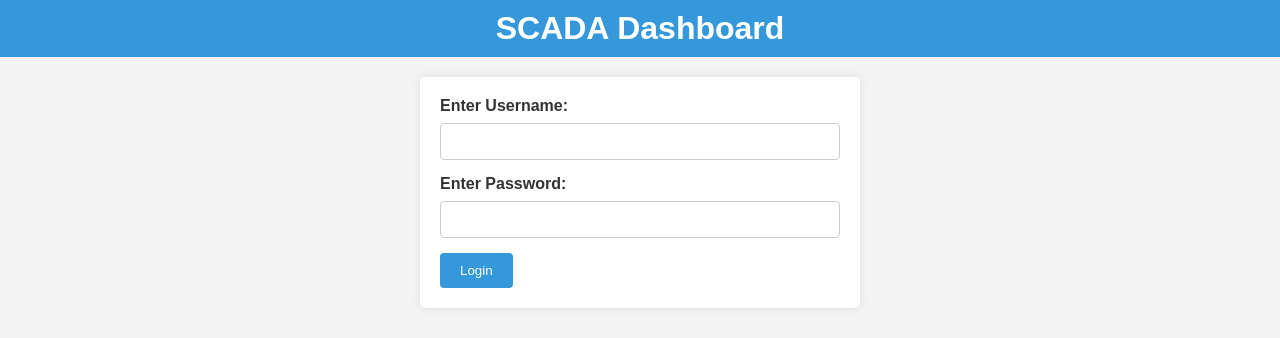
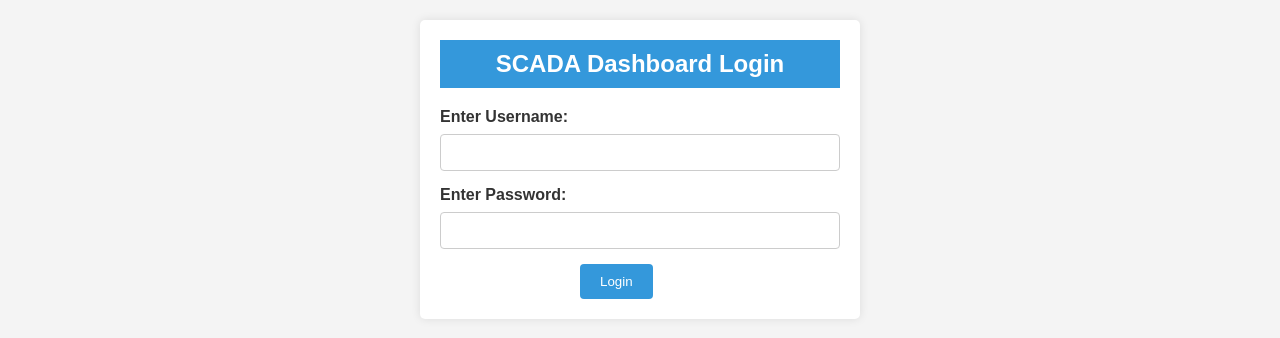
Before and after one commit to anshumaneducation/sem-dashboard, a plain HTML site: page index.html in a window 1280 px wide. Drawn offline with nearby package versions, Linux system fonts and the light colour scheme.

Commit message:
new  updated files

```diff
--- a/index.html
+++ b/index.html
@@ -10,15 +10,18 @@
 </head>
 
 <body>
-    <header class="header">
+    <header id="header" style="display: none;">
         <h1>SCADA Dashboard</h1>
     </header>
     <section id="login-container">
+        <header class="login_header" >
+            <h1>SCADA Dashboard Login</h1>
+        </header>
         <label class="label-login" for="username">Enter Username:</label>
         <input class="label-input" type="text" id="username" />
         <label class="label-login" for="password">Enter Password:</label>
         <input class="label-input" type="password" id="password" onkeydown="import('./script.js').then(script => script.handlePasswordKeyPress(event))" />
-        <button onclick="import('./script.js').then(script => script.authenticate())">Login</button>
+        <button onclick="import('./script.js').then(script => script.authenticate())" id="login-button">Login</button>
     </section>
     <section id="app-container" style="display: none;">
         <div class="container-top">
--- a/script.js
+++ b/script.js
@@ -233,6 +233,7 @@ const firebaseConfig = {
   const usernameInput = document.getElementById('username');
   const passwordInput = document.getElementById('password');
   const loginContainer = document.getElementById('login-container');
+  const headerTextForIt = document.getElementById('header');
   const appContainer = document.getElementById('app-container');
 
   // Check if the user is already authenticated on window load
@@ -269,6 +270,7 @@ const firebaseConfig = {
               // Hide login container and show app container
               loginContainer.style.display = 'none';
               appContainer.style.display = 'block';
+              headerTextForIt.style.display='block'
               fetchData(enteredUsername); // Fetch data when authenticated
           } else {
               // Incorrect password, show an error
--- a/style.css
+++ b/style.css
@@ -31,7 +31,12 @@ header {
   padding: 10px;
   text-align: center;
 }
-
+.login_header{
+margin-bottom: 20px;
+}
+#login-button{
+  margin-left: 35%;
+}
 
 #login-container {
   max-width: 400px;
```
